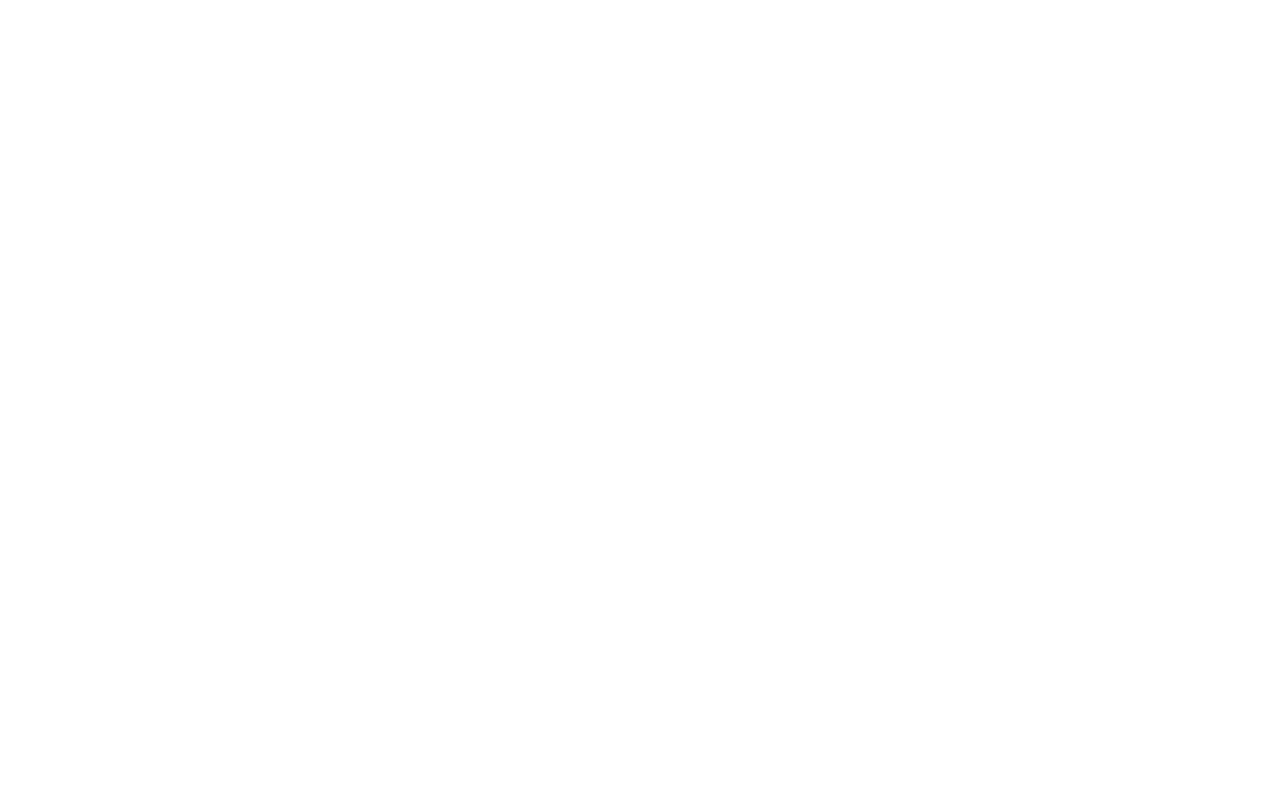
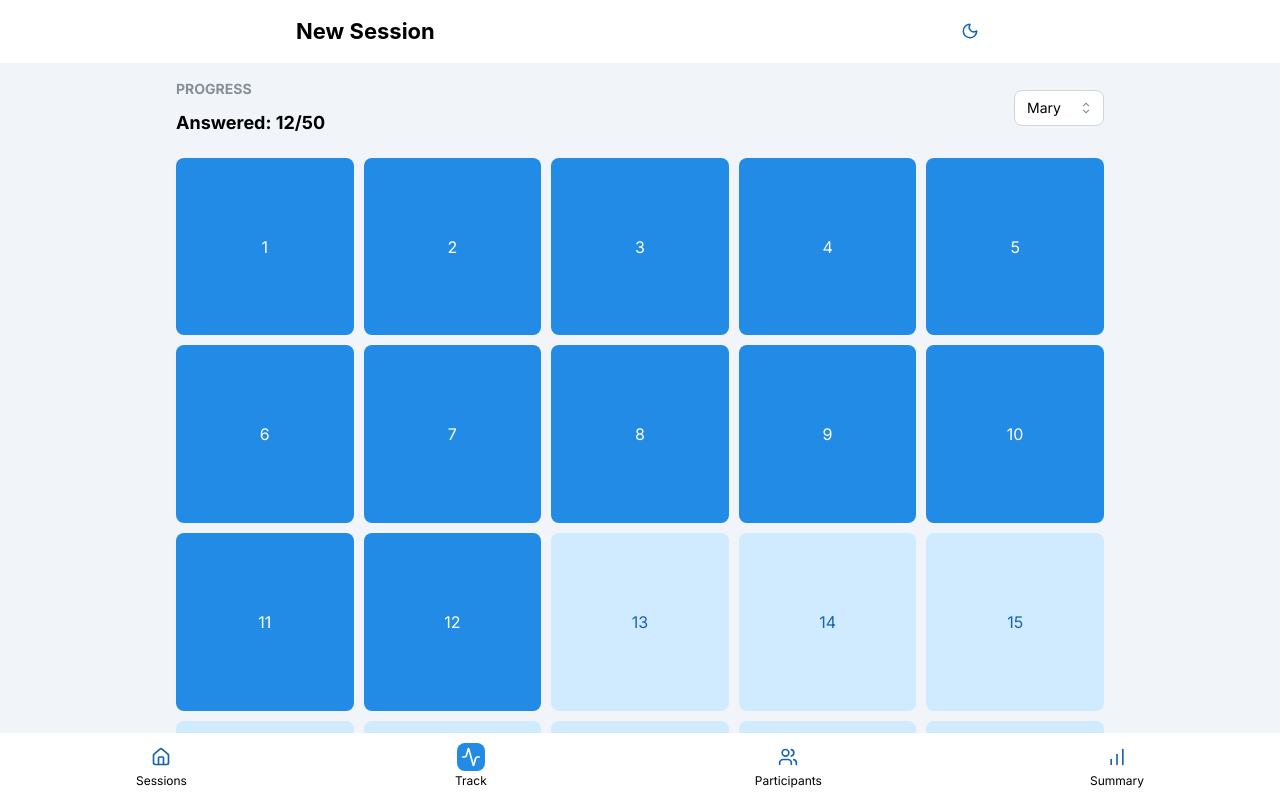
Before and after one commit to Fhave/quiz-app, a React (Vite) app: page /track in a window 1280 px wide. Before the commit this address had no page. Built offline with nearby package versions, Linux system fonts and the light colour scheme.

Commit message:
track session ui

```diff
--- a/src/App.tsx
+++ b/src/App.tsx
@@ -1,12 +1,14 @@
 import { Routes, Route } from 'react-router-dom';
+import Layout from './components/Layout';
 import Home from './pages/Home';
-import Layout from './components/Layout';
+import Track from './pages/Track';
 
 function App(): JSX.Element {
   return (
     <Routes>
       <Route path="/" element={<Layout />}>
         <Route index element={<Home />} />
+        <Route path="/track" element={<Track />} />
       </Route>
     </Routes>
   );
--- a/src/pages/Home.tsx
+++ b/src/pages/Home.tsx
@@ -13,10 +13,16 @@
 } from "@mantine/core";
 import { Edit, X, PlusCircle, CirclePlay } from "lucide-react";
 import { useMantineColorScheme } from "@mantine/core";
+import { useHeader } from '../context/HeaderContext';
 
 function Home(): JSX.Element {
   const [value, setValue] = useState<string>("");
   const { colorScheme } = useMantineColorScheme();
+  const { setTitle } = useHeader();
+
+  useState(() => {
+    setTitle("Quiz Tracker");
+  });
 
   const handleChange = (event: ChangeEvent<HTMLInputElement>) => {
     setValue(event.target.value);
--- /dev/null
+++ b/src/pages/Track.tsx
@@ -0,0 +1,108 @@
+import { useState, useEffect } from 'react';
+import {
+  Container,
+  Stack,
+  Flex,
+  Text,
+  Group,
+  Paper,
+  Button,
+  Box,
+  NativeSelect,
+  ActionIcon,
+  SegmentedControl
+} from "@mantine/core";
+import { useHeader } from '../context/HeaderContext';
+
+type AnswerType = "correct" | "wrong";
+
+function Track(): JSX.Element {
+  const { setTitle } = useHeader();
+
+  const [modal, setModal] = useState<boolean>(false);
+  const [selectedQuestion, setSelectedQuestion] = useState<number | null>(null);
+  const [answer, setAnswer] = useState<AnswerType>("correct");
+  const [selectedParticipant, setSelectedParticipant] = useState<string>('Mary');
+
+  useEffect(() => {
+    setTitle('New Session');
+  }, [setTitle]);
+
+  return (
+    <Container>
+      <Group justify="space-between">
+        <Stack gap="xs">
+          <Text size="sm" fw={700} c="dimmed">PROGRESS</Text>
+          <Text size="lg" fw={700}>Answered: 12/50</Text>
+        </Stack>
+        <NativeSelect
+          value={selectedParticipant}
+          onChange={(event) => setSelectedParticipant(event.currentTarget.value)}
+          data={['Mary', 'Dick', 'Susan', 'Vance']}
+        />
+      </Group>
+
+      <Box mt="20px">
+        <Flex
+          gap="xs"
+          justify="flex-start"
+          align="center"
+          direction="row"
+          wrap="wrap"
+        >
+          {Array.from({ length: 50 }).map((_, i) => (
+            <ActionIcon
+              key={i}
+              variant={i < 12 ? "filled" : "light"}
+              radius="md"
+              onClick={() => {
+                setSelectedQuestion(i + 1);
+                setModal(true);
+              }}
+              styles={{
+                root: {
+                  flex: '0 0 calc(20% - var(--mantine-spacing-xs) * 0.8)',
+                  aspectRatio: '1 / 1',
+                  height: 'auto',
+                },
+              }}
+            >
+              {i + 1}
+            </ActionIcon>
+          ))}
+        </Flex>
+      </Box>
+
+      {modal && (
+        <Paper
+          style={{
+            position: "fixed",
+            bottom: "60px",
+            left: 0,
+            width: "100%",
+            padding: '16px',
+            zIndex: 20,
+            borderTopRadius: '20px',
+          }}
+        >
+          <Text size='md' fw={700}>Question {selectedQuestion}</Text>
+          <Text mb="15px">{selectedParticipant}</Text>
+          <SegmentedControl
+            fullWidth
+            value={answer}
+            onChange={(val) => setAnswer(val as "correct" | "wrong")}
+            data={[
+              { label: "Correct", value: "correct" },
+              { label: "Wrong", value: "wrong" },
+            ]}
+          />
+          <Button fullWidth color="blue" mt="md" onClick={() => setModal(false)}>
+            Submit & Lock
+          </Button>
+        </Paper>
+      )}
+    </Container>
+  )
+}
+
+export default Track
```
